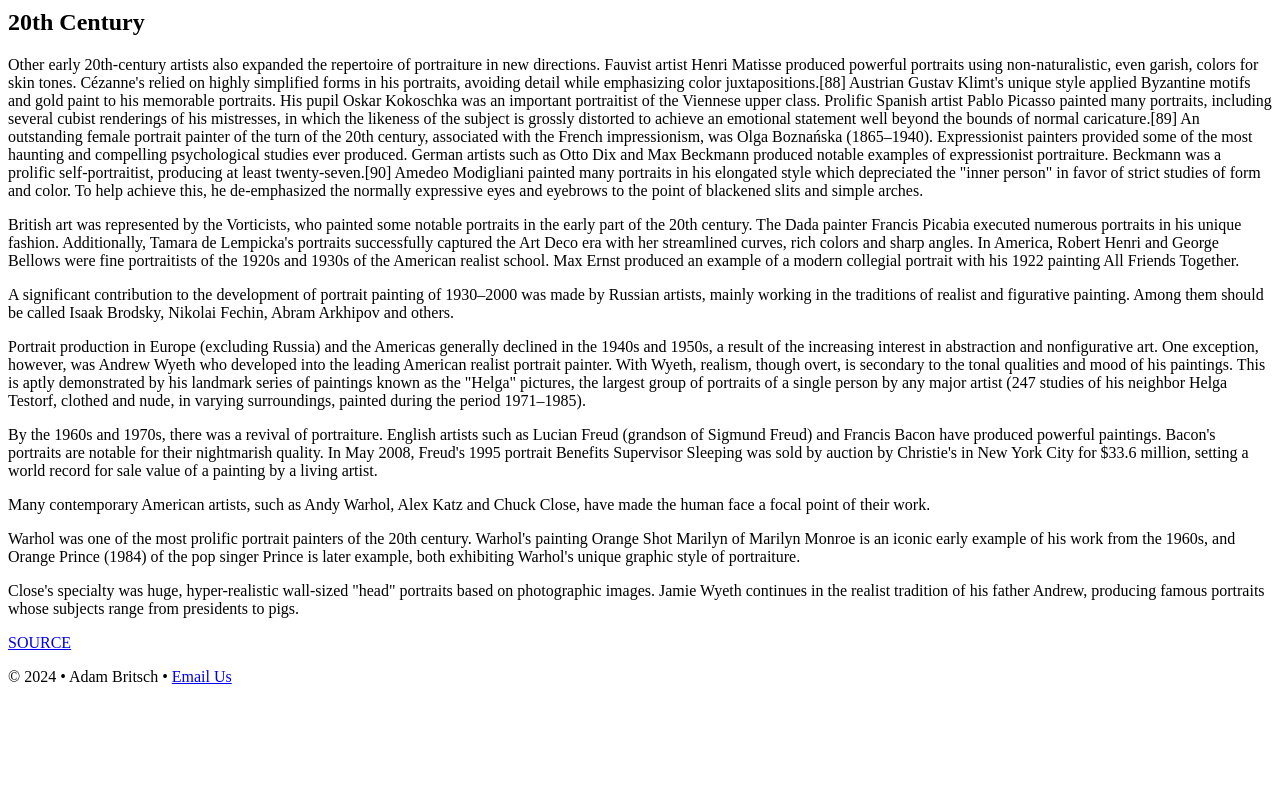
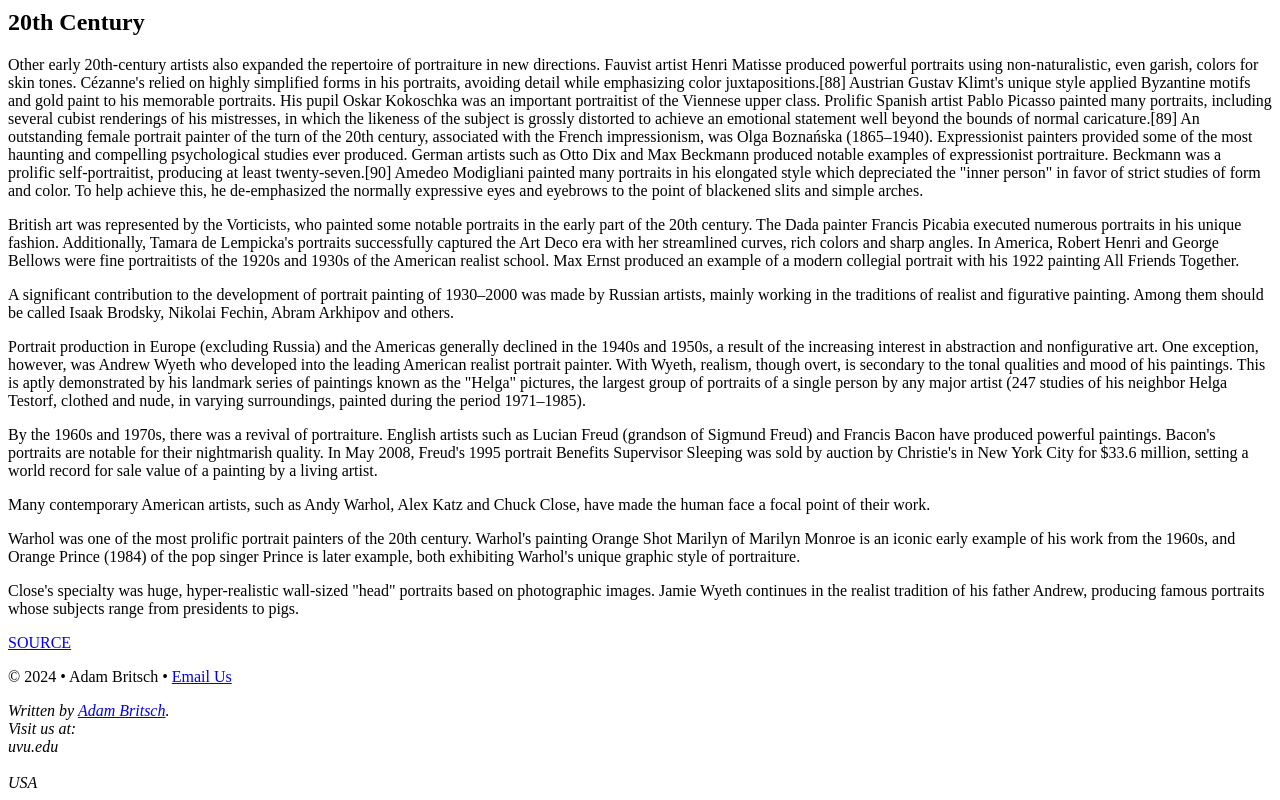
Before and after one commit to adamkbritsch/dwdd1600, a plain HTML site: page 03hand-coding/index.html in a window 1280 px wide. Shown: the part 4273-5073 px from the top of the page. Before the commit the page ends 4975 px from the top, so only its background shows below. Drawn offline with Linux system fonts and the light colour scheme.

Commit message:
Update index.html

```diff
--- a/03hand-coding/index.html
+++ b/03hand-coding/index.html
@@ -167,4 +167,11 @@ The American-born internationalist James Abbott McNeill Whistler was well-connec
         <p>&copy; 2024 &bull; Adam Britsch &bull; <a href="mailto:10987507@uvu.edu">Email Us</a></p>
         </footer>
     </body>
+    <address>
+Written by <a href="mailto:10987507@uvu.edu">Adam Britsch</a>.<br>
+Visit us at:<br>
+uvu.edu<br>
+<br>
+USA
+</address>
 </html>
```
